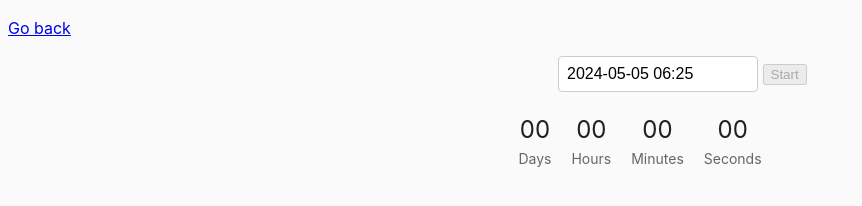
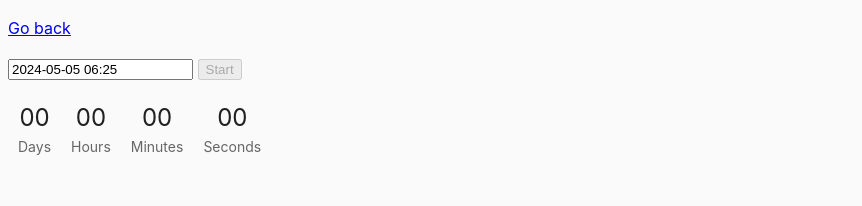
Before and after one commit to bjpangulayan/goit-js-hw-09, a website built with Parcel: page src/02-timer.html in a window 1280 px wide. Shown: the whole page, without its empty margins (0-862 px from the left). Built offline with nearby package versions, Linux system fonts and the light colour scheme.

Commit message:
Initial Commit

```diff
--- a/src/css/common.css
+++ b/src/css/common.css
@@ -19,14 +19,14 @@ img {
 
 /* Style for the datetime-picker input */
 
-#datetime-picker {
+/* #datetime-picker {
   margin-left: 550px;
   width: 200px;
   padding: 8px;
   font-size: 16px;
   border: 1px solid #ccc;
   border-radius: 4px;
-}
+} */
 
   /* Style for the Start button */
 /* [data-start] {
@@ -42,7 +42,7 @@ img {
 /* Style for the timer container */
 .timer {
   display: flex;
-  justify-content: center;
+  /* justify-content:left; */
   align-items: center;
   margin-top: 20px;
 
```
Also changed, not shown: 1 other file.
